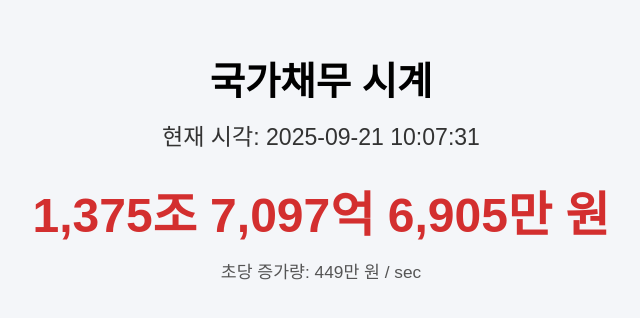
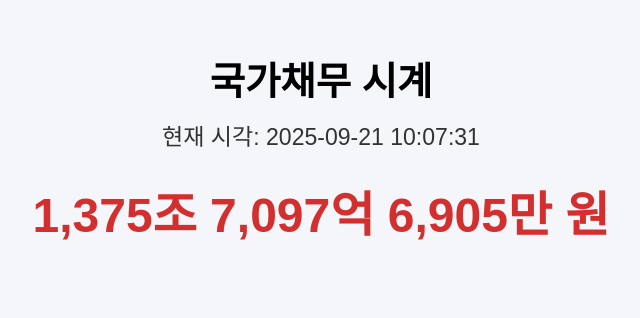
Before and after one commit to lloydknam/NationalDebtClock, a plain HTML site: page index.html in a window 1280 px wide. Shown: the whole page, without its empty margins (319-959 px from the left). Drawn offline with Linux system fonts and the light colour scheme.

Commit message:
Update index.html

```diff
--- a/index.html
+++ b/index.html
@@ -36,8 +36,6 @@
     const debtEl = document.getElementById("debt");
     const detailsEl = document.getElementById("details");
     const currentTimeEl = document.getElementById("currentTime");
-
-    detailsEl.innerText = `초당 증가량: ${formatKRW(Math.round(increasePerSecond))} / sec`;
 
     // 금액 조,억,만 단위 + 천 단위 ',' 포함
     function formatKRW(num) {
```
